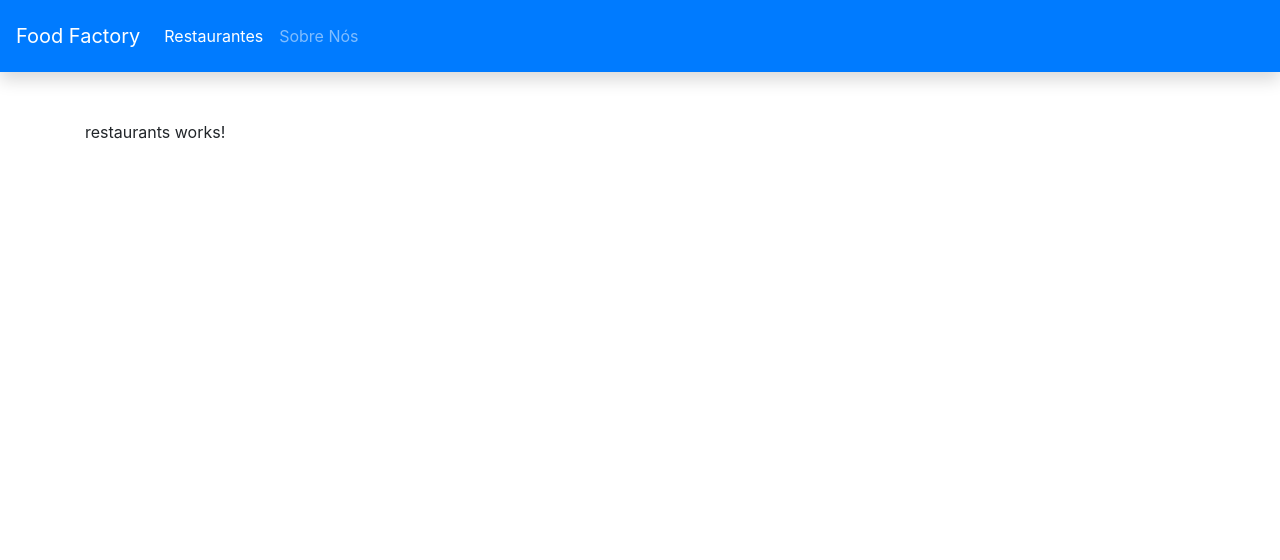
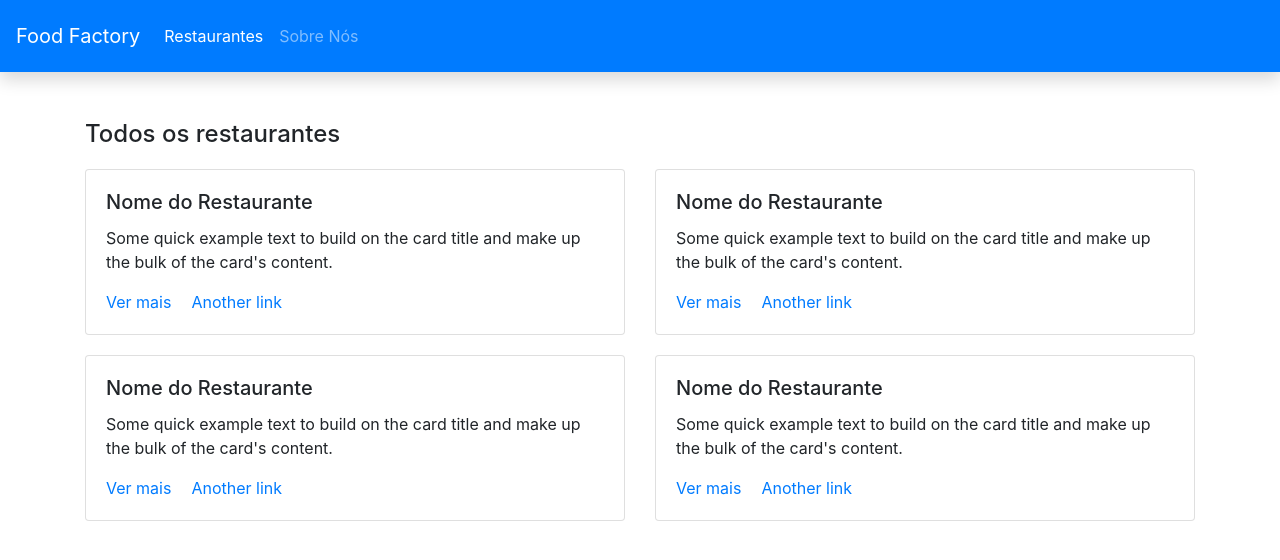
Before and after one commit to pedro-guimaraes00/food-factory, an Angular app: page /restaurants in a window 1280 px wide. Shown: the top 560 px of the page. Built offline with nearby package versions, Linux system fonts and the light colour scheme.

Commit message:
define estrutura de grid para apresentação de restaurantes

```diff
--- a/src/app/restaurants/restaurants.component.html
+++ b/src/app/restaurants/restaurants.component.html
@@ -1 +1,50 @@
-<p>restaurants works!</p>
+<section class="title">
+    <h4>Todos os restaurantes</h4>
+</section>
+
+<div class="content">
+    <div class="row" style="margin-top: 20px;">
+        <div class="col-sm">
+            <div class="card">
+                <div class="card-body">
+                  <h5 class="card-title">Nome do Restaurante</h5>
+                  <p class="card-text">Some quick example text to build on the card title and make up the bulk of the card's content.</p>
+                  <a href="#" class="card-link">Ver mais</a>
+                  <a href="#" class="card-link">Another link</a>
+                </div>
+            </div>
+        </div>
+        <div class="col-sm">
+            <div class="card">
+                <div class="card-body">
+                  <h5 class="card-title">Nome do Restaurante</h5>
+                  <p class="card-text">Some quick example text to build on the card title and make up the bulk of the card's content.</p>
+                  <a href="#" class="card-link">Ver mais</a>
+                  <a href="#" class="card-link">Another link</a>
+                </div>
+            </div>
+        </div>
+    </div>
+    <div class="row" style="margin-top: 20px;">
+        <div class="col-sm">
+            <div class="card">
+                <div class="card-body">
+                  <h5 class="card-title">Nome do Restaurante</h5>
+                  <p class="card-text">Some quick example text to build on the card title and make up the bulk of the card's content.</p>
+                  <a href="#" class="card-link">Ver mais</a>
+                  <a href="#" class="card-link">Another link</a>
+                </div>
+            </div>
+        </div>
+        <div class="col-sm">
+            <div class="card">
+                <div class="card-body">
+                  <h5 class="card-title">Nome do Restaurante</h5>
+                  <p class="card-text">Some quick example text to build on the card title and make up the bulk of the card's content.</p>
+                  <a href="#" class="card-link">Ver mais</a>
+                  <a href="#" class="card-link">Another link</a>
+                </div>
+            </div>
+        </div>
+    </div>
+</div>
```
